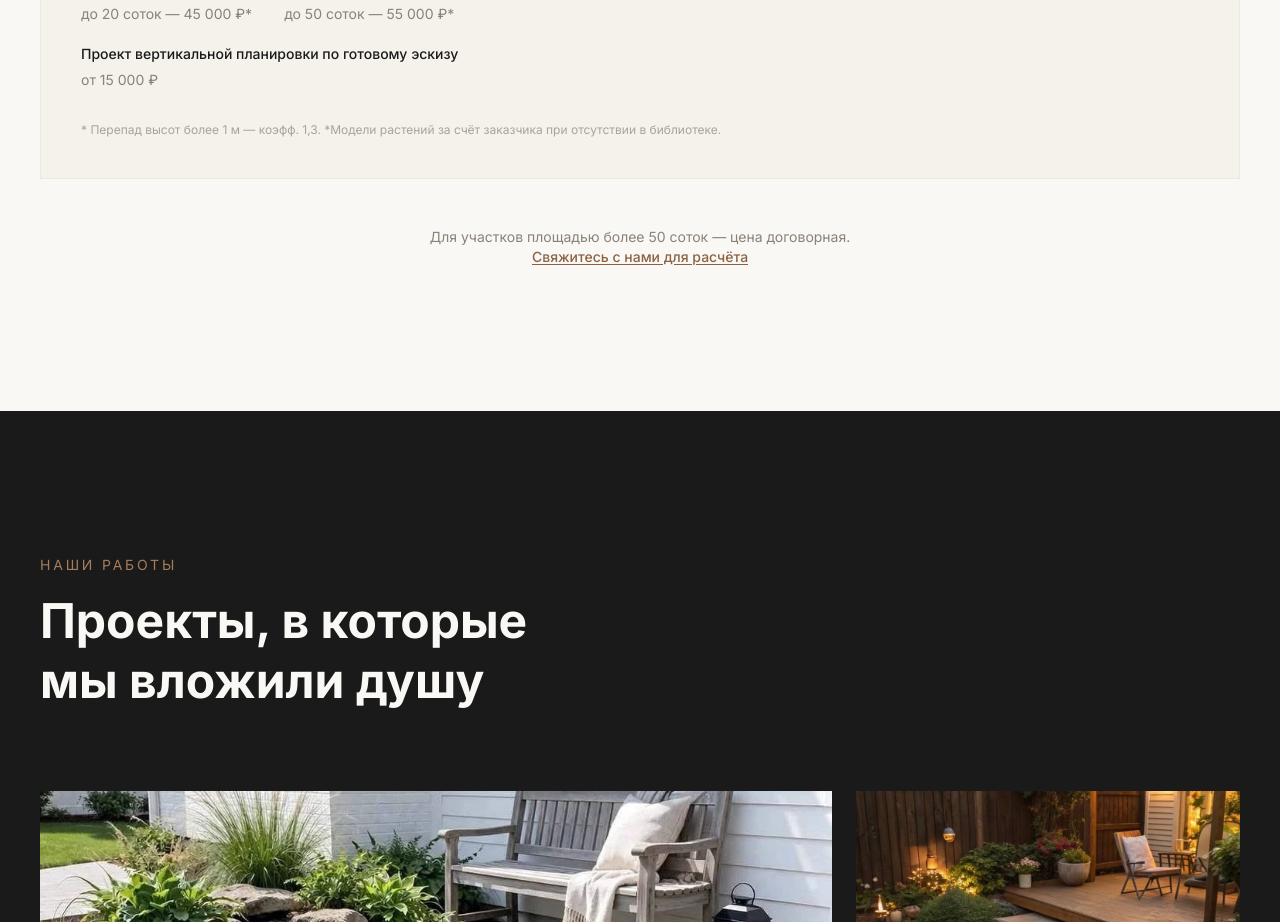
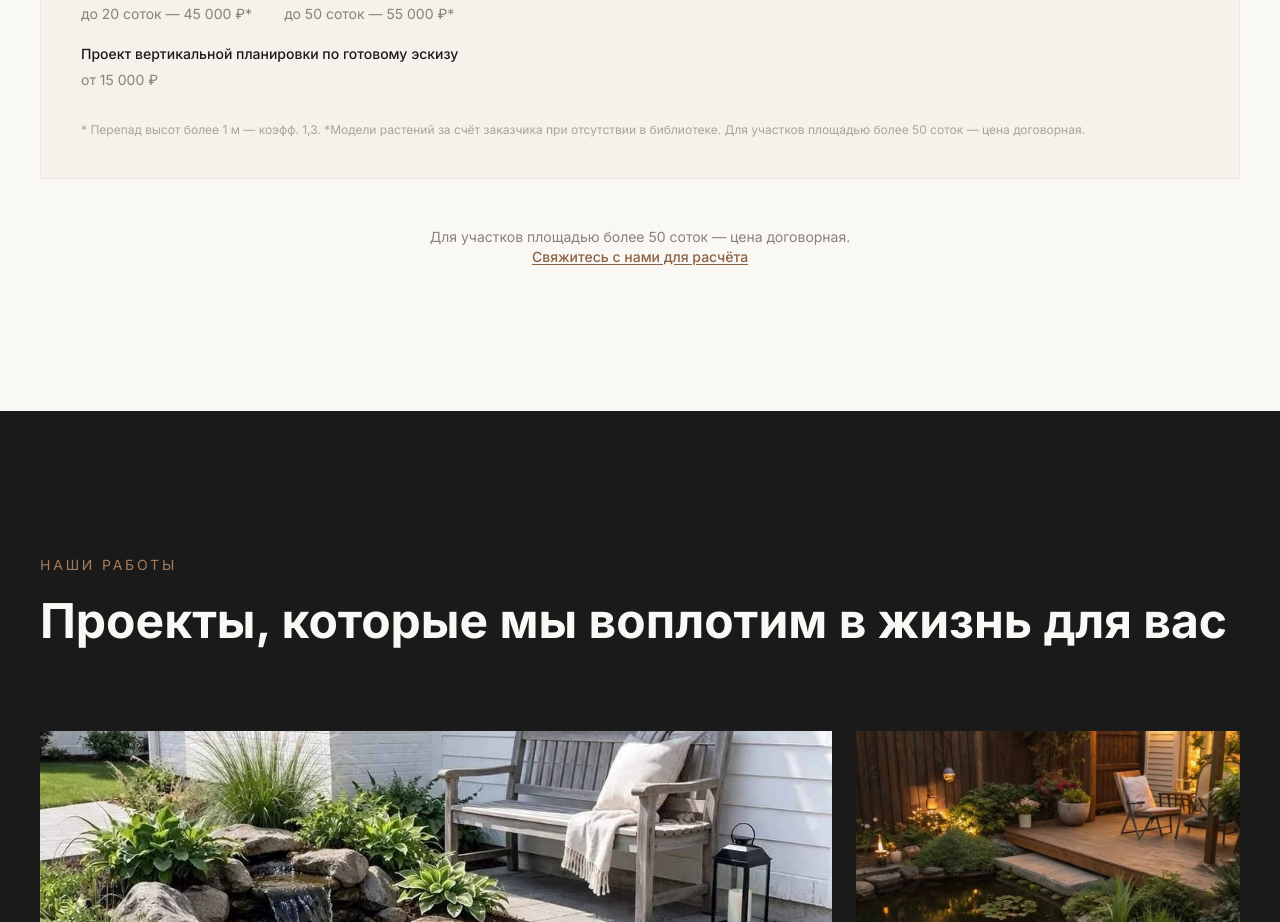
Before and after one commit to workreplit3-ctrl/territoriya-svobody, a Next.js app: page / in a window 1280 px wide. Shown: the part 5400-6322 px from the top of the page. Built offline with nearby package versions, Linux system fonts and the light colour scheme.

Commit message:
feat: add note for >50 sotok, update portfolio heading

```diff
--- a/src/app/page.tsx
+++ b/src/app/page.tsx
@@ -683,8 +683,7 @@ function Portfolio() {
             Наши работы
           </p>
           <h2 className="text-3xl md:text-4xl lg:text-5xl font-bold leading-tight text-warm-white">
-            Проекты, в которые
-            <br className="hidden md:block" /> мы вложили душу
+            Проекты, которые мы воплотим в жизнь для вас
           </h2>
         </FadeIn>
 
@@ -903,7 +902,7 @@ const ADDITIONAL_BLOCKS = [
       { type: 'sub', text: 'Проект вертикальной планировки по готовому эскизу', prices: ['от 15 000 ₽'] },
     ],
     prices: [],
-    note: 'Перепад высот более 1 м — коэфф. 1,3. *Модели растений за счёт заказчика при отсутствии в библиотеке.',
+    note: 'Перепад высот более 1 м — коэфф. 1,3. *Модели растений за счёт заказчика при отсутствии в библиотеке. Для участков площадью более 50 соток — цена договорная.',
   },
 ];
 
```
